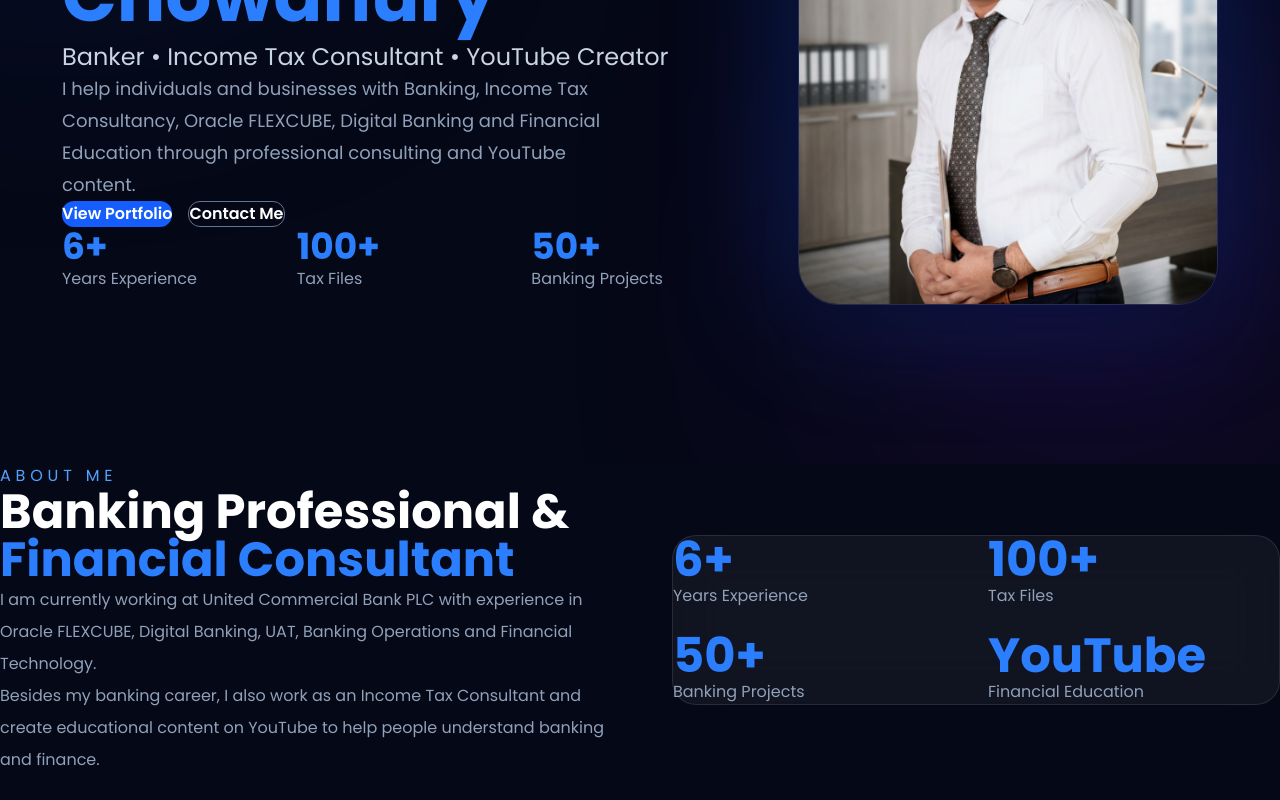
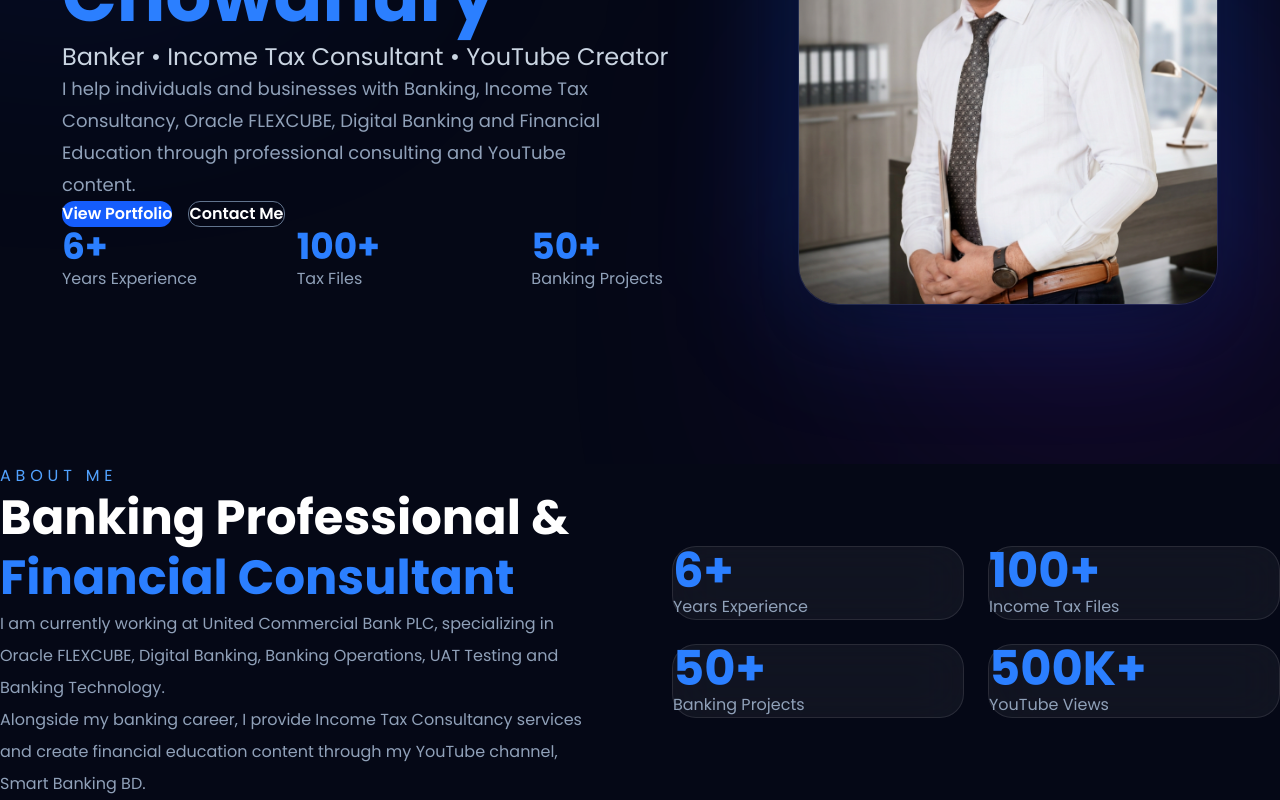
Before and after one commit to ifte121/ekhtiar-portfolio-pro, a Next.js app: page / in a window 1280 px wide. Shown: the part 336-1136 px from the top of the page. Before the commit the page ends 1112 px from the top, so only its background shows below. Built offline with nearby package versions, Linux system fonts and the light colour scheme.

Commit message:
Add premium about section

```diff
--- a/components/sections/about.tsx
+++ b/components/sections/about.tsx
@@ -1,75 +1,70 @@
 export default function About() {
+  const stats = [
+    { value: "6+", label: "Years Experience" },
+    { value: "100+", label: "Income Tax Files" },
+    { value: "50+", label: "Banking Projects" },
+    { value: "500K+", label: "YouTube Views" },
+  ];
+
   return (
     <section
       id="about"
-      className="mx-auto max-w-7xl px-6 py-28"
+      className="mx-auto max-w-7xl px-6 py-24"
     >
       <div className="grid gap-16 lg:grid-cols-2 items-center">
 
+        {/* Left */}
+
         <div>
-          <p className="text-blue-400 uppercase tracking-[0.3em]">
+
+          <p className="uppercase tracking-[0.3em] text-blue-400">
             About Me
           </p>
 
-          <h2 className="mt-5 text-4xl md:text-5xl font-bold text-white">
+          <h2 className="mt-5 text-5xl font-bold text-white leading-tight">
             Banking Professional &
-            <span className="text-blue-500"> Financial Consultant</span>
+            <span className="text-blue-500">
+              {" "}Financial Consultant
+            </span>
           </h2>
 
           <p className="mt-8 text-slate-400 leading-8">
-            I am currently working at United Commercial Bank PLC
-            with experience in Oracle FLEXCUBE, Digital Banking,
-            UAT, Banking Operations and Financial Technology.
+            I am currently working at United Commercial Bank PLC,
+            specializing in Oracle FLEXCUBE, Digital Banking,
+            Banking Operations, UAT Testing and Banking Technology.
           </p>
 
           <p className="mt-6 text-slate-400 leading-8">
-            Besides my banking career, I also work as an
-            Income Tax Consultant and create educational
-            content on YouTube to help people understand
-            banking and finance.
+            Alongside my banking career, I provide Income Tax
+            Consultancy services and create financial education
+            content through my YouTube channel, Smart Banking BD.
           </p>
+
         </div>
 
-        <div className="rounded-3xl border border-white/10 bg-white/5 backdrop-blur-xl p-10">
-          <div className="grid grid-cols-2 gap-6">
+        {/* Right */}
 
-            <div>
+        <div className="grid grid-cols-2 gap-6">
+
+          {stats.map((item) => (
+
+            <div
+              key={item.label}
+              className="rounded-3xl border border-white/10 bg-white/5 p-8 backdrop-blur-xl transition hover:-translate-y-2 hover:border-blue-500"
+            >
+
               <h3 className="text-5xl font-bold text-blue-500">
-                6+
+                {item.value}
               </h3>
-              <p className="mt-2 text-slate-400">
-                Years Experience
+
+              <p className="mt-3 text-slate-400">
+                {item.label}
               </p>
+
             </div>
 
-            <div>
-              <h3 className="text-5xl font-bold text-blue-500">
-                100+
-              </h3>
-              <p className="mt-2 text-slate-400">
-                Tax Files
-              </p>
-            </div>
+          ))}
 
-            <div>
-              <h3 className="text-5xl font-bold text-blue-500">
-                50+
-              </h3>
-              <p className="mt-2 text-slate-400">
-                Banking Projects
-              </p>
-            </div>
-
-            <div>
-              <h3 className="text-5xl font-bold text-blue-500">
-                YouTube
-              </h3>
-              <p className="mt-2 text-slate-400">
-                Financial Education
-              </p>
-            </div>
-
-          </div>
         </div>
 
       </div>
```
